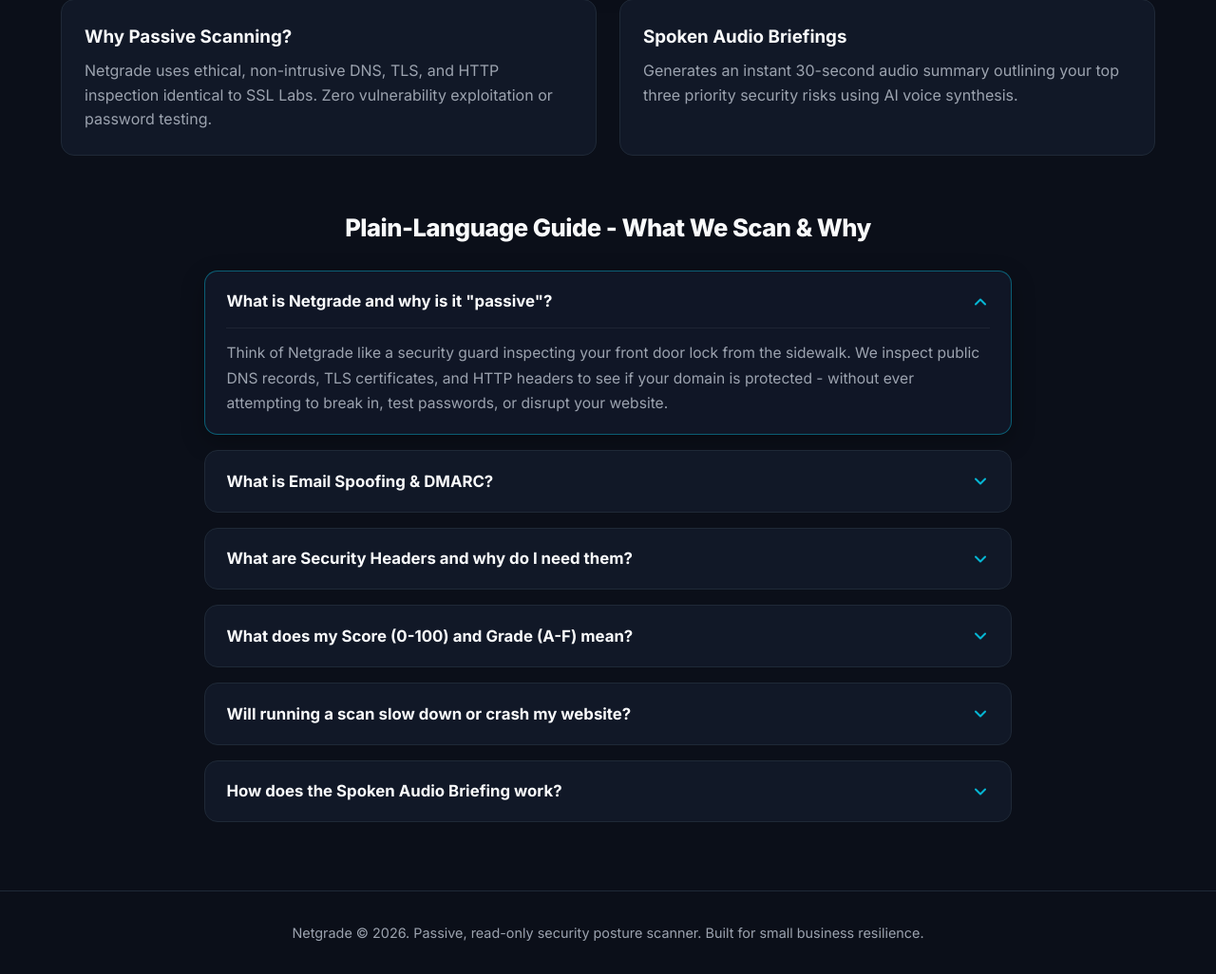
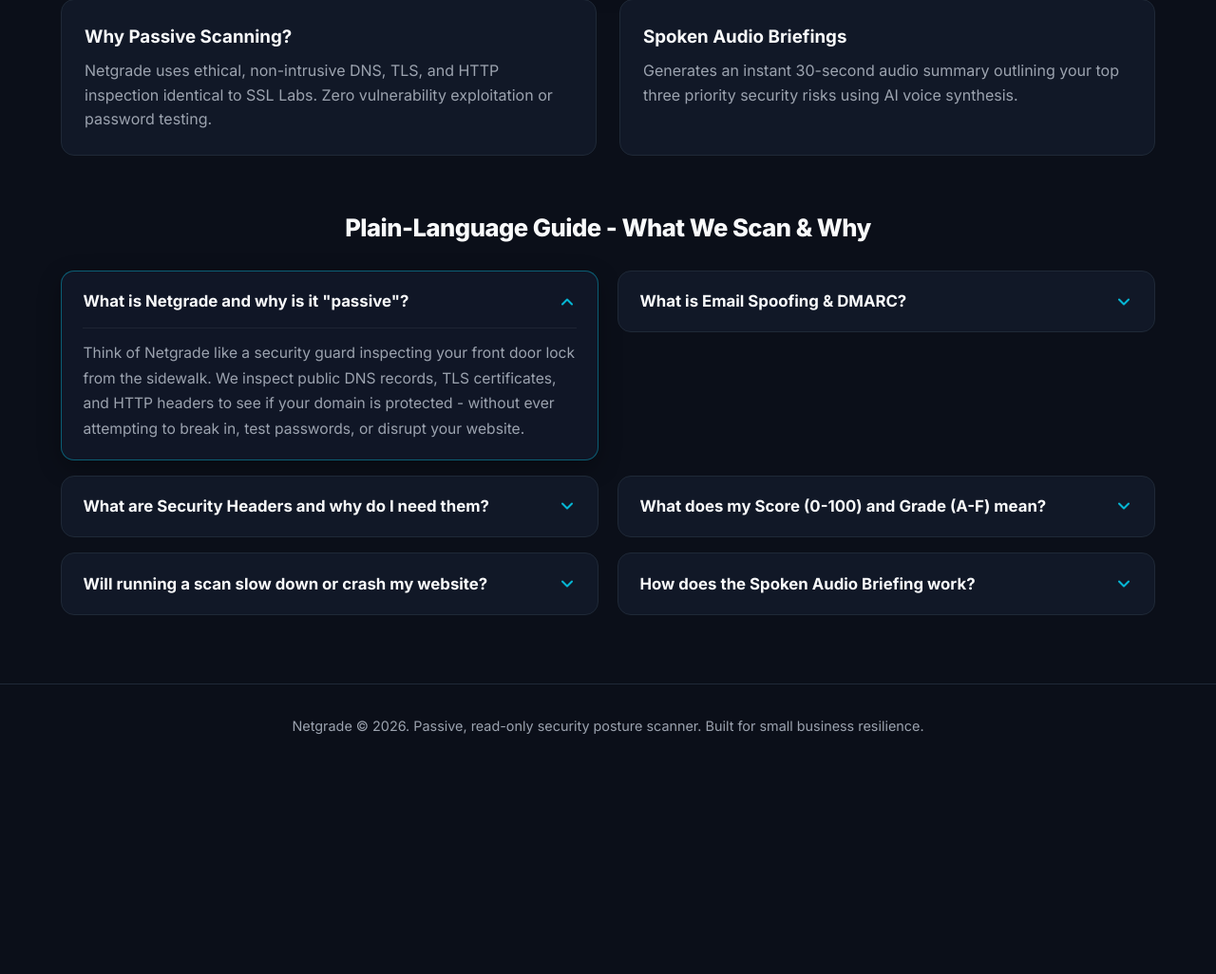
Before and after one commit to maansjayden/netgrade, a Python web app: template templates/index.html in a window 1280 px wide. Shown: the part 505-1531 px from the top of the page at 95% size. After the commit the page ends 1278 px from the top, so only its background shows below. Run offline with Jinja, Linux system fonts and the light colour scheme; the template is opened without the code that fills it, so the values that code supplies are empty.

Commit message:
Lay the plain-language guide out in two columns on wide screens
The page runs 1152px wide through the hero and the feature cards, then the FAQ
stepped in to 850px. That pinch, not the accordion itself, was what made the
lower half of the landing page feel like an afterthought.

Two columns from 900px up, at full width so the guide lines up with the cards
above. Measured at 1400px: the accordion goes from 582px tall to 443px and from
42% of the page to 36%, and each answer lands at about a 560px measure, which
reads better than 850px did. Confirmed identical at 390px and 768px, and the
breakpoint is exact -- 582px at 899px wide, 523px at 900px.

align-items: start matters here: without it, opening one answer stretches the
item beside it to match. Verified by opening the second item and checking the
first stayed compact.

The gap above the footer is not part of this. body is a flex column with
min-height 100vh and main is flex: 1 -- a sticky footer behaving correctly on a
viewport taller than the content.

```diff
--- a/static/style.css
+++ b/static/style.css
@@ -613,6 +613,19 @@ h1, h2, h3, h4, h5, h6 {
   max-width: 850px;
   margin: 0 auto;
 }
+
+/* Two columns once there is room for two comfortable measures. Full width so
+   the guide lines up with the cards above instead of stepping in 300px, and
+   align-items: start so opening one answer does not stretch its neighbour. */
+@media (min-width: 900px) {
+  .faq-accordion {
+    display: grid;
+    grid-template-columns: 1fr 1fr;
+    align-items: start;
+    gap: 1rem 1.25rem;
+    max-width: none;
+  }
+}
 .faq-item {
   background: var(--bg-card);
   border: 1px solid var(--border-color);
```
